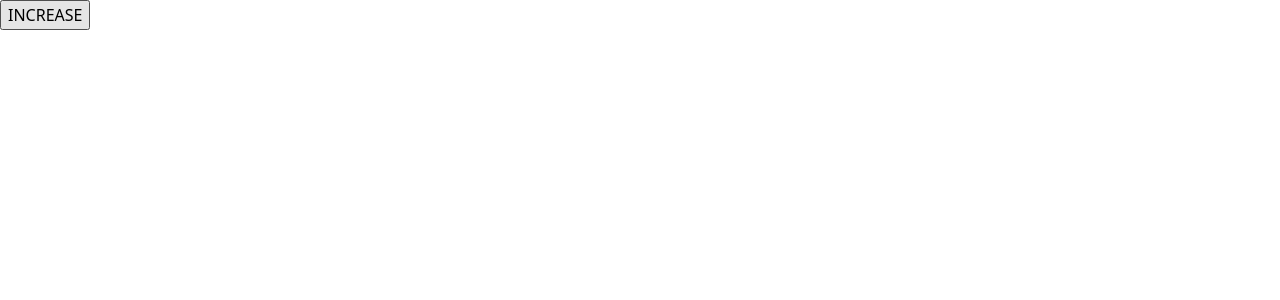
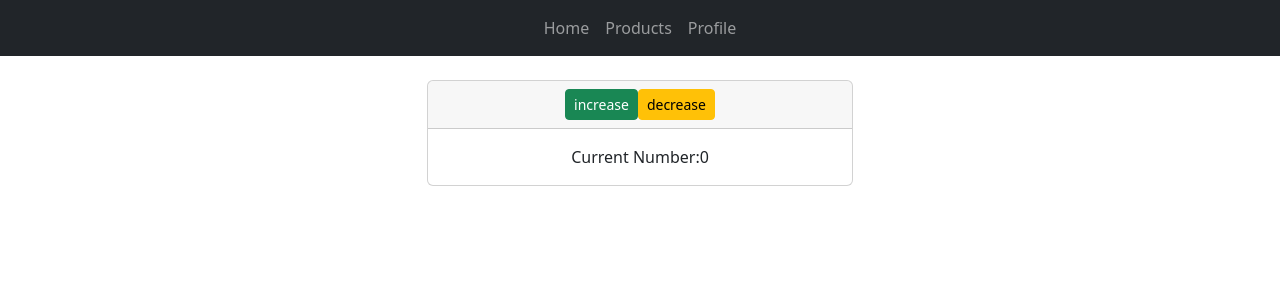
Before and after one commit to sharinogan/my-first-react, a React (Create React App) app: page / in a window 1280 px wide. Shown: the top 300 px of the page. Built offline with nearby package versions, Linux system fonts and the light colour scheme.

Commit message:
Update value of state in function Component

```diff
--- a/src/App.js
+++ b/src/App.js
@@ -1,29 +1,16 @@
-import React, { Component } from 'react';
+import React, { useState } from 'react';
 import './App.css';
 import 'bootstrap/dist/css/bootstrap.min.css';
+import Counter from "./Counter";
+import Navbar  from './Navbar';
 
-export default class App extends Component {
-  state = {
-    value: 1
-  };
-  render() {
-    return (
-      <div>
-        <input
-          type="button"
-          onClick={this.increase}
-          value="INCREASE" />
-      </div>
-    )
-  }
-  increase = () => {
-    this.setState(
-      (prevState) => {
-        return { value: prevState.value + 1 }
-      },
-      () => {
-        console.log(this.state.value);
-      }
-    );
-  }
+const App = () => {
+  return (
+    <div>
+       <Navbar />
+      <Counter />
+    </div>
+  );
 }
+
+export default App;
--- /dev/null
+++ b/src/Counter.js
@@ -0,0 +1,36 @@
+import React, { useState } from "react";
+import "bootstrap/dist/css/bootstrap.min.css";
+
+const Counter = () => {
+  const [dataState, setDataState] = useState({
+    counter: 0,
+  });
+  const plusHandler = () => {
+    setDataState({
+      counter: dataState.counter + 1,
+    });
+  };
+  const minusHandler = () => {
+    setDataState({
+      counter: dataState.counter - 1,
+    });
+  };
+
+  return (
+    <div className="col-4 mx-auto mt-4">
+        <div className="card text-center">
+            <div className="card-header">
+                <button className="btn btn-sm btn-success mr-1"
+                    onClick={plusHandler}>increase</button>
+                <button className="btn btn-sm btn-warning mr-1"
+                    onClick={minusHandler}>decrease</button>
+            </div>
+            <div className="card-body">Current Number:
+                 {dataState.counter}
+            </div>
+        </div>
+    </div>
+  );
+};
+
+export default Counter;
--- /dev/null
+++ b/src/Navbar.js
@@ -0,0 +1,25 @@
+import React, {useState} from 'react';
+
+const Navbar = (props) => {
+    const [dataState, setDataState] = useState({
+        home: '#home',
+        products: '#products',
+        profile: '#profile',
+        counter: 0
+      });
+
+      return (
+        <nav className="navbar navbar-expand-lg navbar-dark bg-dark">
+          <div className="collapse navbar-collapse"
+            id="navbarAltMarkup">
+              <div className="navbar-nav mx-auto">
+                <a className="nav-item nav-link" href={dataState.home}>Home</a>
+                <a className="nav-item nav-link" href={dataState.products}>Products</a>
+                <a className="nav-item nav-link" href={dataState.profile}>Profile</a>
+              </div>
+          </div>
+        </nav>
+      );
+}
+
+export default Navbar;
```
